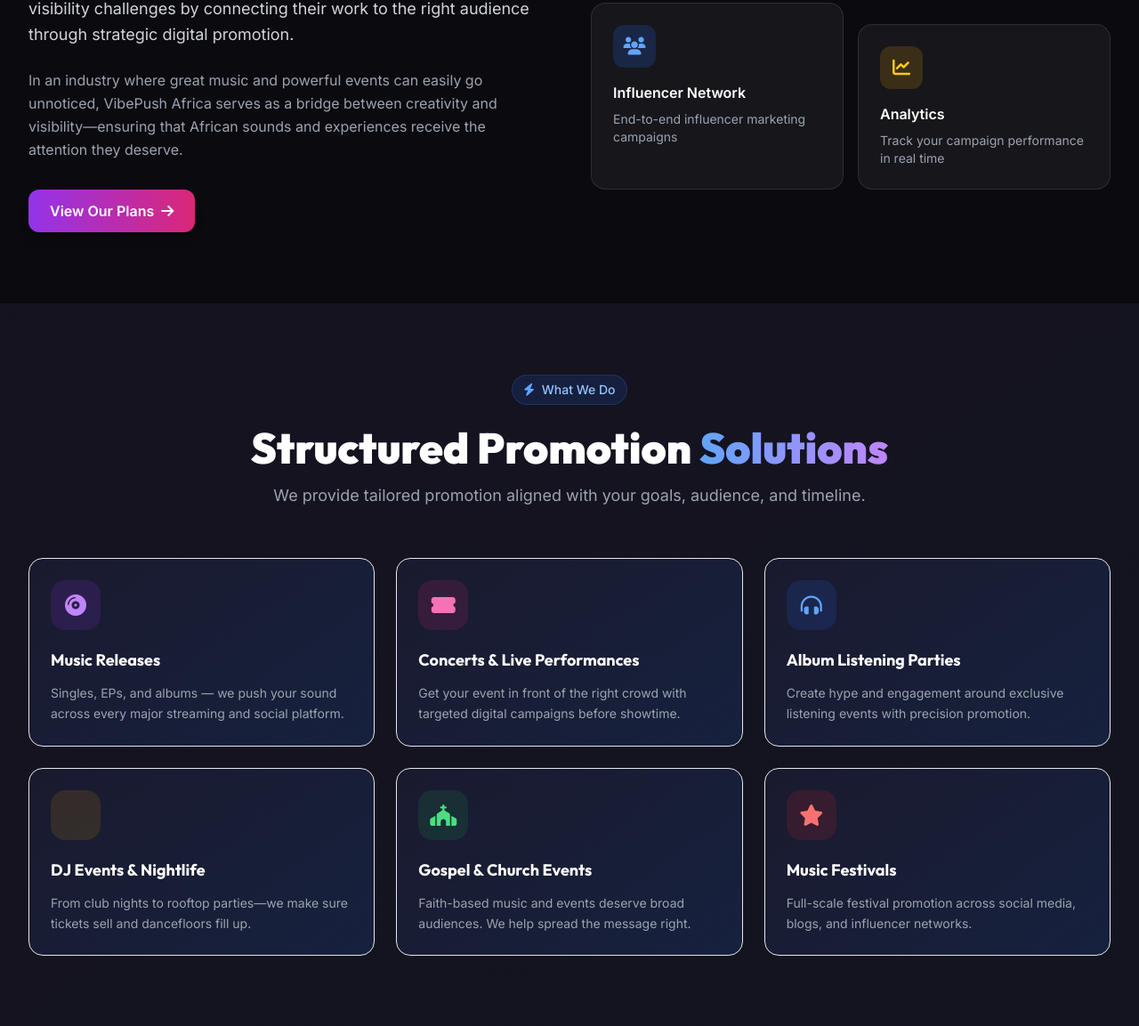
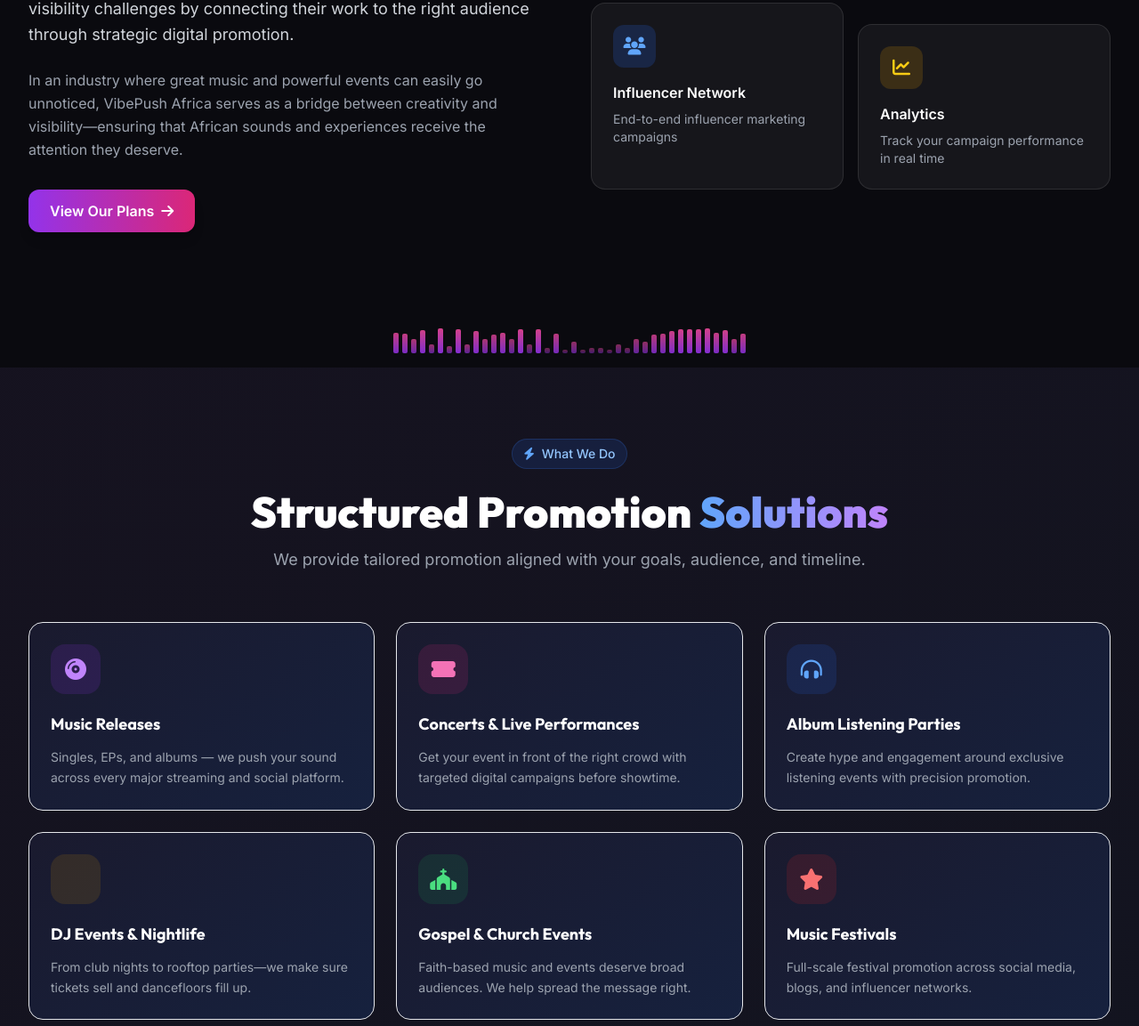
Before and after one commit to spw3bt3ch/vibepush_a, a Flask app: page / in a window 1280 px wide. Shown: the part 1151-2304 px from the top of the page at 89% size. Run offline with Flask 3, Linux system fonts and the light colour scheme; some libraries are stand-ins or nearby versions.

Commit message:
uncomment section

```diff
--- a/templates/index.html
+++ b/templates/index.html
@@ -177,14 +177,14 @@
 </section>
 
 <!-- ===== SOUNDWAVE DIVIDER ===== -->
-<!-- <div class="soundwave-divider py-4">
+<div class="soundwave-divider py-4">
     <div class="flex items-end justify-center gap-1 h-10">
         {% for i in range(0, 40) %}
         <div class="soundwave-bar bg-gradient-to-t from-purple-600 to-pink-500 rounded-sm w-1.5"
             style="animation-delay: {{ i * 0.05 }}s;"></div>
         {% endfor %}
     </div>
-</div> -->
+</div>
 
 
 <!-- ===== WHAT WE DO ===== -->
```
